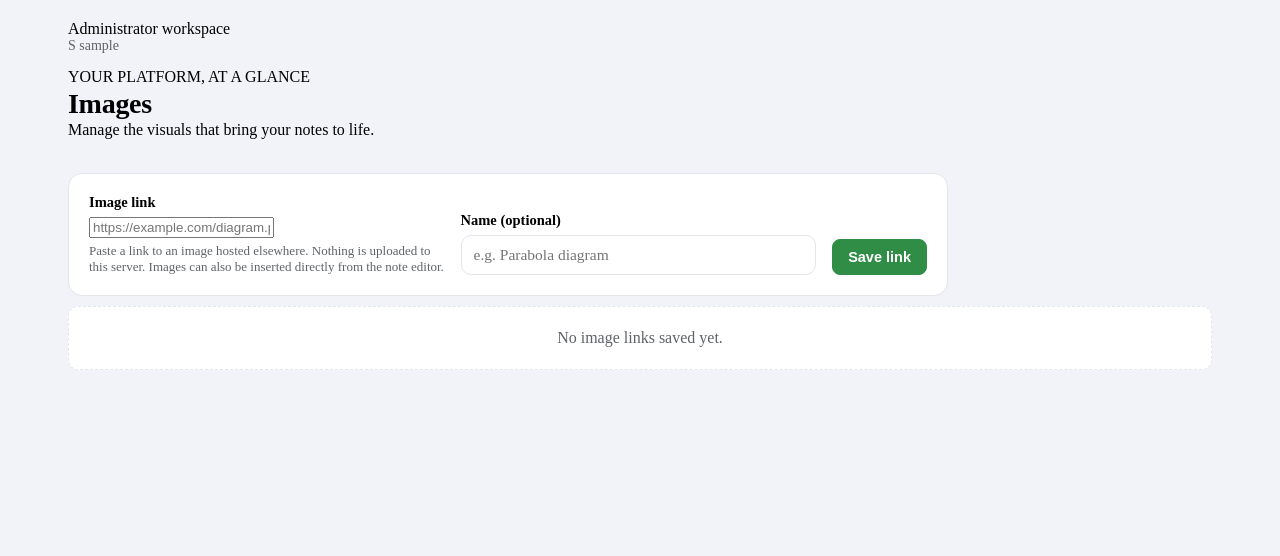
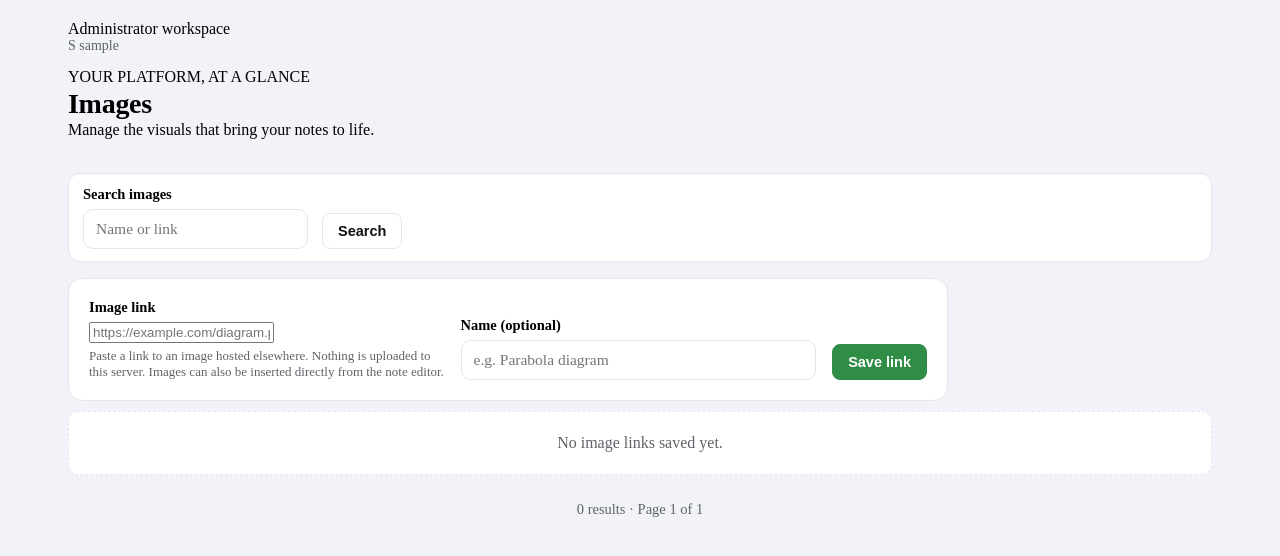
Before and after one commit to 1772hojaz/answered, a PHP site: page /manage-8f3ffdb330600372/images/index.php in a window 1280 px wide. Shown: the part 144-700 px from the top of the page. Run offline with PHP 8.4, Linux system fonts and the light colour scheme; the visitor is signed in with stand-in values (Sample User, id 1); data that the repository does not hold is empty.

Commit message:
Search and paginate image links with activity records

```diff
--- a/htdocs/manage-8f3ffdb330600372/images/index.php
+++ b/htdocs/manage-8f3ffdb330600372/images/index.php
@@ -15,6 +15,7 @@ if (($_SERVER['REQUEST_METHOD'] ?? 'GET') === 'POST') {
             (string) ($_POST['name'] ?? '')
         );
         if ($result['ok']) {
+            workspace_audit('save_image','images',null,'Saved external image link');
             flash_set('success', !empty($result['exists']) ? 'That image link is already saved.' : 'Image link saved.');
         } else {
             flash_set('error', (string) $result['error']);
@@ -23,6 +24,7 @@ if (($_SERVER['REQUEST_METHOD'] ?? 'GET') === 'POST') {
         $id = (int) ($_POST['id'] ?? 0);
         $result = delete_image($id);
         if ($result['ok']) {
+            workspace_audit('delete','images',$id,'Deleted unused image link');
             flash_set('success', 'Image deleted.');
         } else {
             flash_set('error', (string) ($result['error'] ?? 'Could not delete the image.'));
@@ -32,7 +34,10 @@ if (($_SERVER['REQUEST_METHOD'] ?? 'GET') === 'POST') {
     admin_redirect('images/index.php');
 }
 
-$images = q_all('SELECT * FROM images ORDER BY created_at DESC LIMIT 300');
+$term=trim((string)($_GET['q'] ?? '')); $like='%'.$term.'%';
+$total=(int)q_one('SELECT COUNT(*) FROM images WHERE original_name LIKE ? OR path LIKE ?',[$like,$like]);
+$page=min(max(1,(int)($_GET['page'] ?? 1)),max(1,(int)ceil($total/25)));
+$images=q_all('SELECT * FROM images WHERE original_name LIKE ? OR path LIKE ? ORDER BY created_at DESC,id DESC LIMIT 25 OFFSET '.(($page-1)*25),[$like,$like]);
 
 foreach ($images as $i => $image) {
     $like = '%' . str_replace(['\\', '%', '_'], ['\\\\', '\%', '\_'], (string) $image['path']) . '%';
@@ -45,6 +50,7 @@ $GLOBALS['admin_actions'] = '';
 admin_header('Images', 'images');
 ?>
 
+<form class="filter-bar" method="get"><label class="field field-inline"><span>Search images</span><input type="search" name="q" value="<?= e($term) ?>" placeholder="Name or link"></label><button class="btn">Search</button></form>
 <form class="form-card" method="post">
   <?= csrf_field() ?>
   <input type="hidden" name="action" value="add">
@@ -90,4 +96,4 @@ admin_header('Images', 'images');
   </div>
 <?php endif; ?>
 
-<?php admin_footer();
+<?php admin_pagination($total,$page); admin_footer();
```
